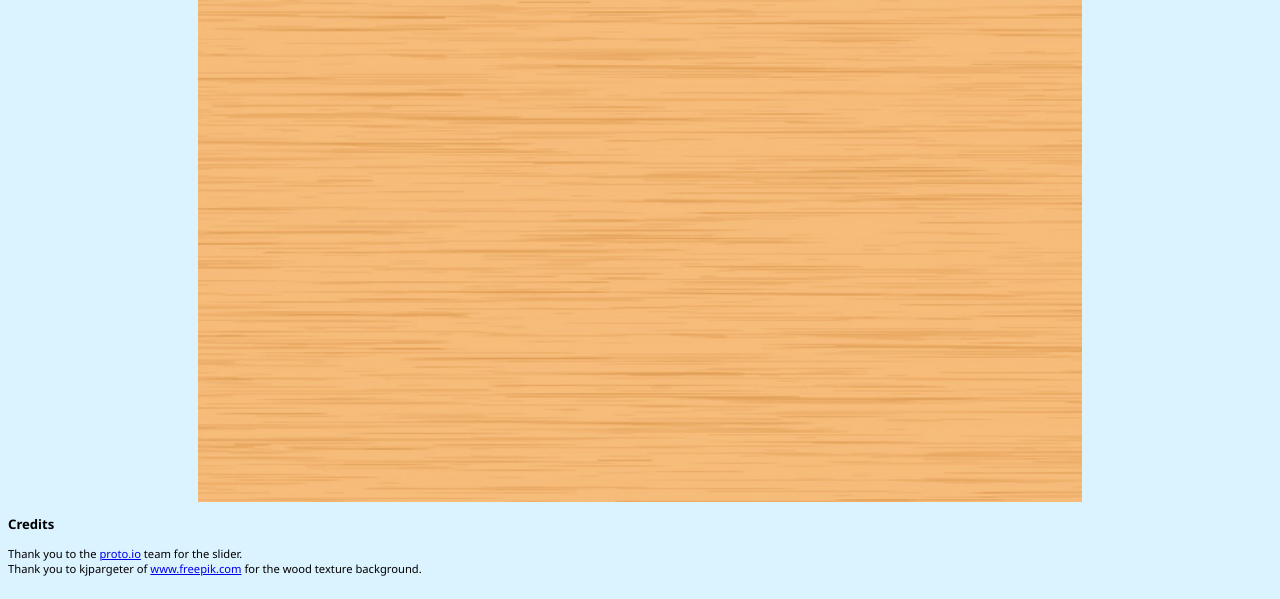
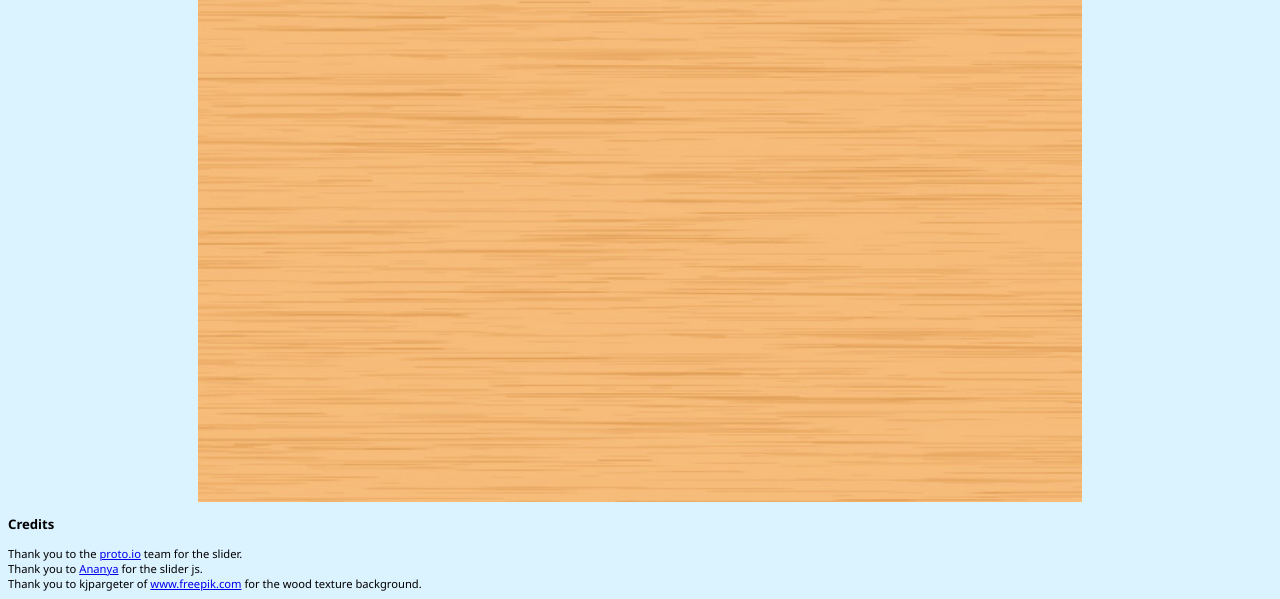
Before and after one commit to taanguyen/taanguyen.github.io, a plain HTML site: page index.html in a window 1280 px wide. Shown: the part 571-1170 px from the top of the page. Drawn offline with Linux system fonts and the light colour scheme.

Commit message:
added light/dark credits

```diff
--- a/index.html
+++ b/index.html
@@ -36,6 +36,7 @@
     <footer>
         <h3>Credits</h3>
         Thank you to the <a href="https://proto.io/">proto.io</a> team for the slider. <br>
+        Thank you to <a href="https://dev.to/ananyaneogi/create-a-dark-light-mode-switch-with-css-variables-34l8">Ananya</a> for the slider js. <br>
         Thank you to kjpargeter of <a href="https://www.freepik.com/vectors/background"> www.freepik.com</a> for the wood texture background.
     </footer>
 <script src="scripts.js"></script>
```
